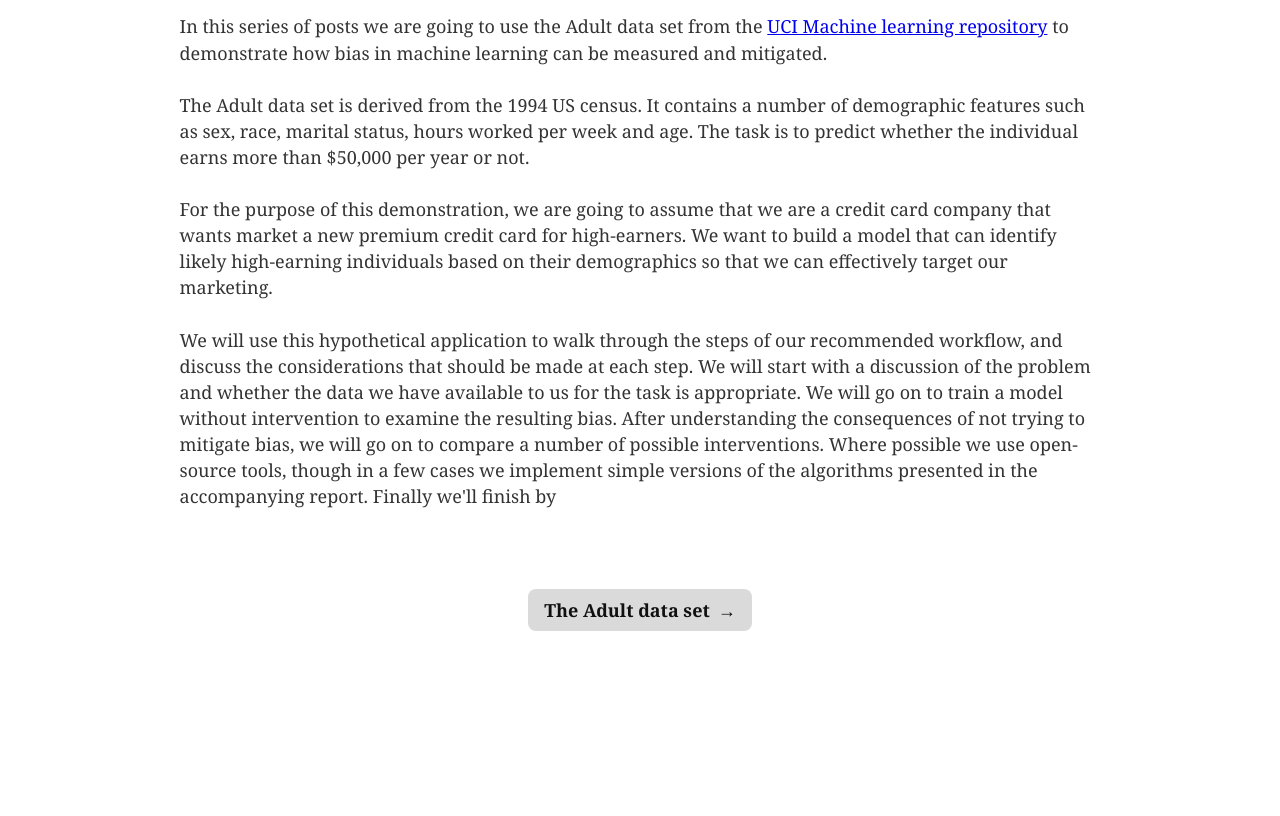
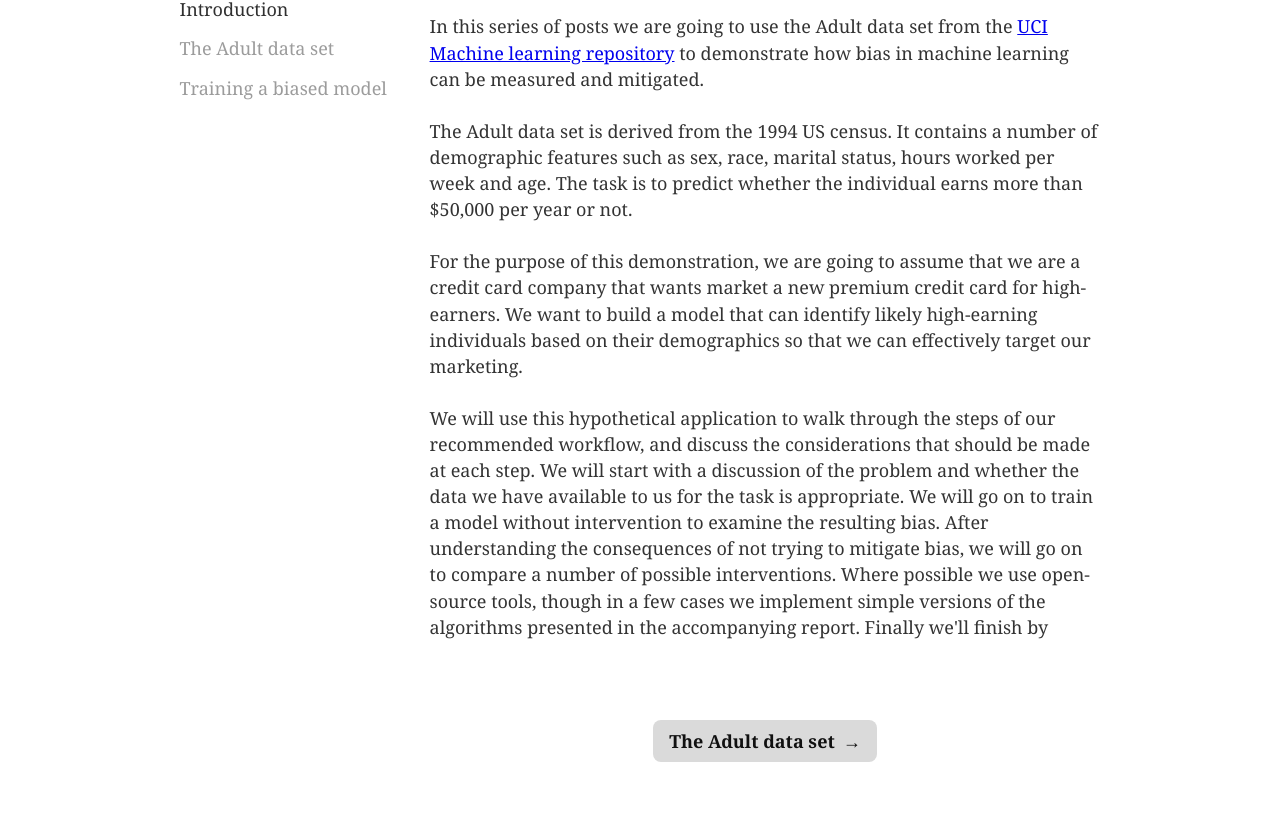
Before and after one commit to CDEIUK/bias-mitigation, a Gatsby site in the folder site/: page /finance/intro/ in a window 1280 px wide. Shown: the part 180-996 px from the top of the page. Before the commit the page ends 877 px from the top, so only its background shows below. Built offline with nearby package versions, Linux system fonts and the light colour scheme; Gatsby itself is replaced by a stand-in of ours.

Commit message:
Add simple table of contents to each post

```diff
--- /dev/null
+++ b/site/src/components/toc.js
@@ -0,0 +1,51 @@
+import React from "react"
+import { Link, graphql, useStaticQuery } from "gatsby"
+import style from "./toc.module.css"
+
+const TOC = props => {
+  const {
+    allMdx: { edges: posts },
+  } = useStaticQuery(graphql`
+    query {
+      allMdx {
+        edges {
+          node {
+            fields {
+              collection
+              slug
+            }
+            frontmatter {
+              order
+              title
+            }
+          }
+        }
+      }
+    }
+  `)
+
+  const filteredPosts = posts
+    .filter(p => p.node.fields.collection === props.collection)
+    .sort((p1, p2) => p1.node.frontmatter.order - p2.node.frontmatter.order)
+
+  return (
+    <div className={style.toc}>
+      <h3>Contents</h3>
+      <ul style={{ marginLeft: 0 }}>
+        {filteredPosts.map(p => (
+          <li>
+            <Link
+              activeClassName={style.activeTocItem}
+              className={style.tocItem}
+              to={p.node.fields.slug}
+            >
+              {p.node.frontmatter.title}
+            </Link>
+          </li>
+        ))}
+      </ul>
+    </div>
+  )
+}
+
+export default TOC
--- /dev/null
+++ b/site/src/components/toc.module.css
@@ -0,0 +1,21 @@
+.toc {
+  position: sticky;
+  top: 50px;
+}
+
+.toc > ul {
+  list-style-type: none;
+}
+
+.tocItem {
+  color: #9c9c9c;
+  text-decoration: none;
+}
+
+.tocItem:hover {
+  color: #101010;
+}
+
+.activeTocItem {
+  color: #303030;
+}
--- a/site/src/templates/post.js
+++ b/site/src/templates/post.js
@@ -3,16 +3,23 @@ import { graphql } from "gatsby"
 import { MDXRenderer } from "gatsby-plugin-mdx"
 import Layout from "../components/layout"
 import Navigation from "../components/navigation"
+import TOC from "../components/toc"
 
 export default function Post({ data, pageContext }) {
   const post = data.mdx
   const { next, previous } = pageContext
   return (
     <Layout>
-      <div>
-        <h1>{post.frontmatter.title}</h1>
-        <MDXRenderer>{post.body}</MDXRenderer>
-        <Navigation next={next} previous={previous} />
+      <div style={{ display: "grid", gridTemplateColumns: "250px 1fr" }}>
+        <div style={{ gridColumn: 1 }}>
+          <TOC collection={post.fields.collection} />
+        </div>
+        {/* Need to set min width to avoid grid being expanded */}
+        <div style={{ gridColumn: 2, minWidth: 0 }}>
+          <h1>{post.frontmatter.title}</h1>
+          <MDXRenderer>{post.body}</MDXRenderer>
+          <Navigation next={next} previous={previous} />
+        </div>
       </div>
     </Layout>
   )
```
Also changed, not shown: site/src/pages/index.js (+6 -2 lines).
